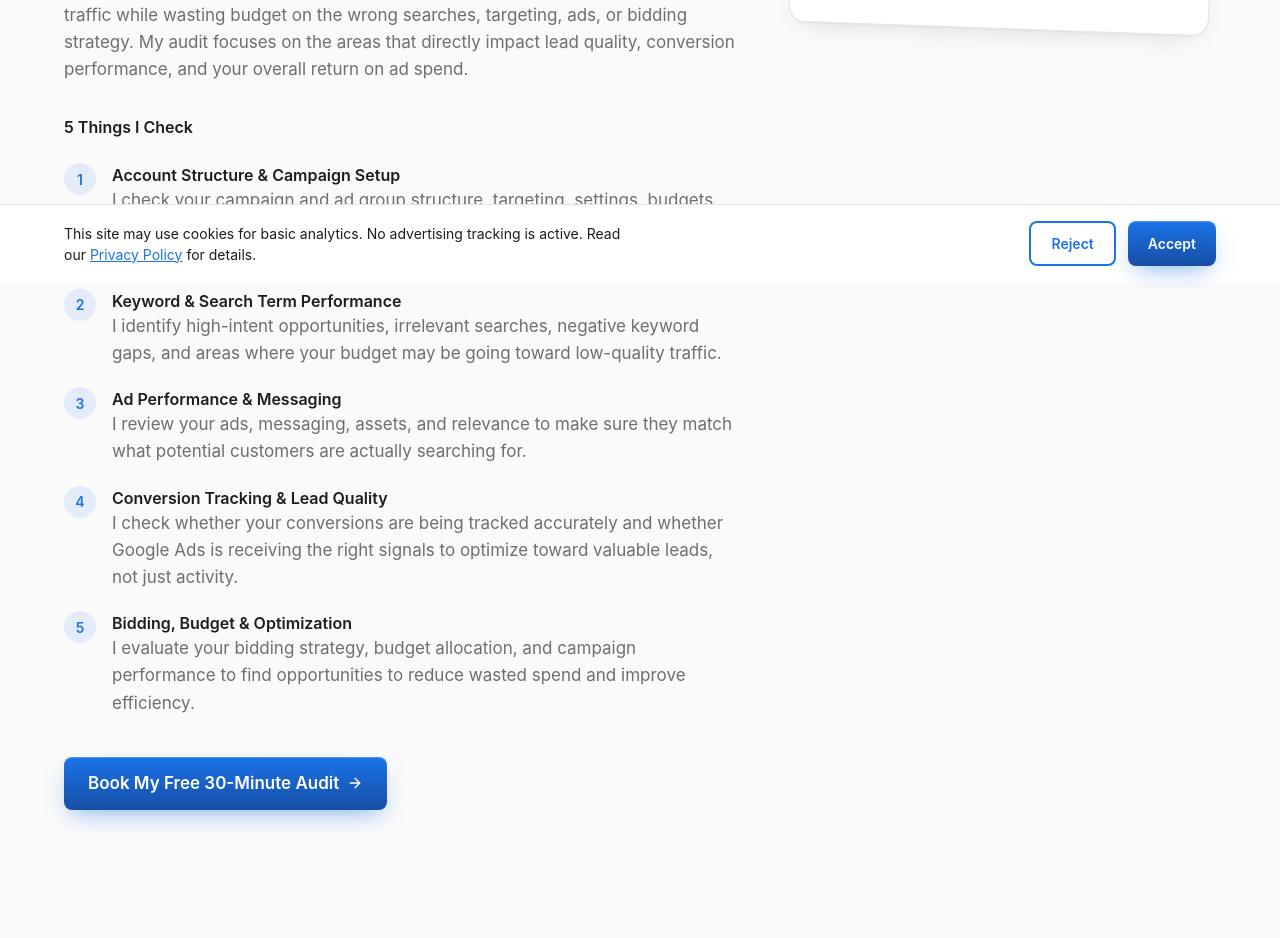
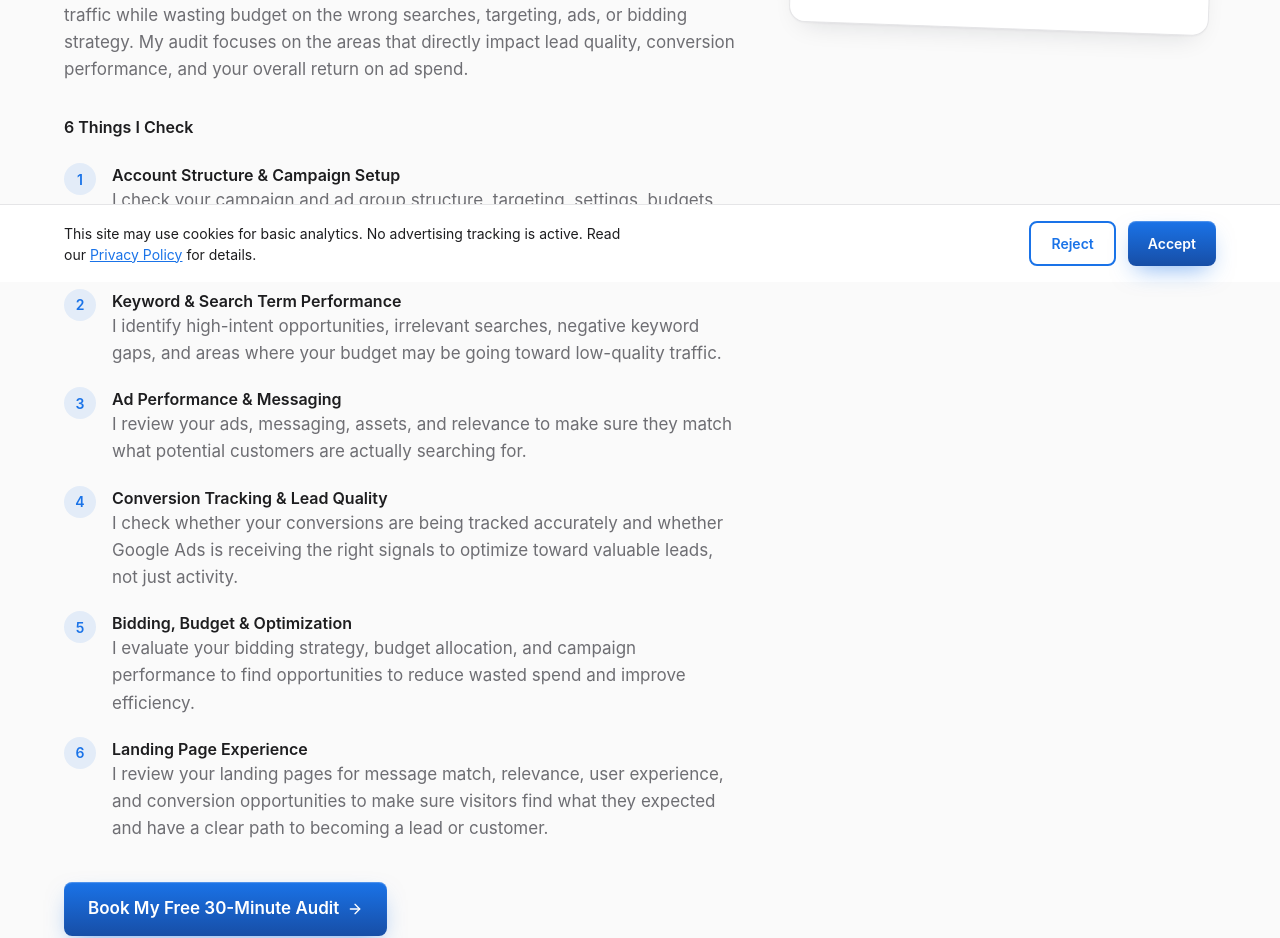
Before and after one commit to shakilahmedsamim/hanif, a Next.js app: page /google-ads-audit in a window 1280 px wide. Shown: the part 518-1456 px from the top of the page. Built offline with nearby package versions, Linux system fonts and the light colour scheme.

Commit message:
Add Landing Page Experience as the 6th audit area
Co-Authored-By: Claude Sonnet 5 <noreply@anthropic.com>
Claude-Session: https://claude.ai/code/session_01KFSbtd5f6rd1ZaWrC7WRFh

```diff
--- a/app/google-ads-audit/page.tsx
+++ b/app/google-ads-audit/page.tsx
@@ -41,6 +41,10 @@ const auditAreas = [
   {
     title: "Bidding, Budget & Optimization",
     body: "I evaluate your bidding strategy, budget allocation, and campaign performance to find opportunities to reduce wasted spend and improve efficiency.",
+  },
+  {
+    title: "Landing Page Experience",
+    body: "I review your landing pages for message match, relevance, user experience, and conversion opportunities to make sure visitors find what they expected and have a clear path to becoming a lead or customer.",
   },
 ];
 
@@ -109,7 +113,7 @@ export default function GoogleAdsAuditPage() {
               conversion performance, and your overall return on ad spend.
             </p>
 
-            <p className="font-semibold text-ink mt-2">5 Things I Check</p>
+            <p className="font-semibold text-ink mt-2">6 Things I Check</p>
 
             <div className="flex flex-col gap-5">
               {auditAreas.map((area, i) => (
```
